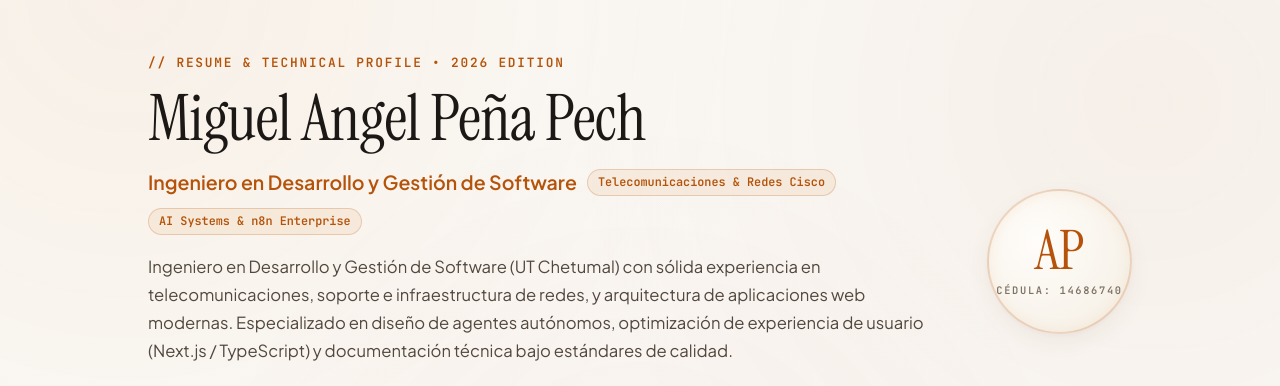
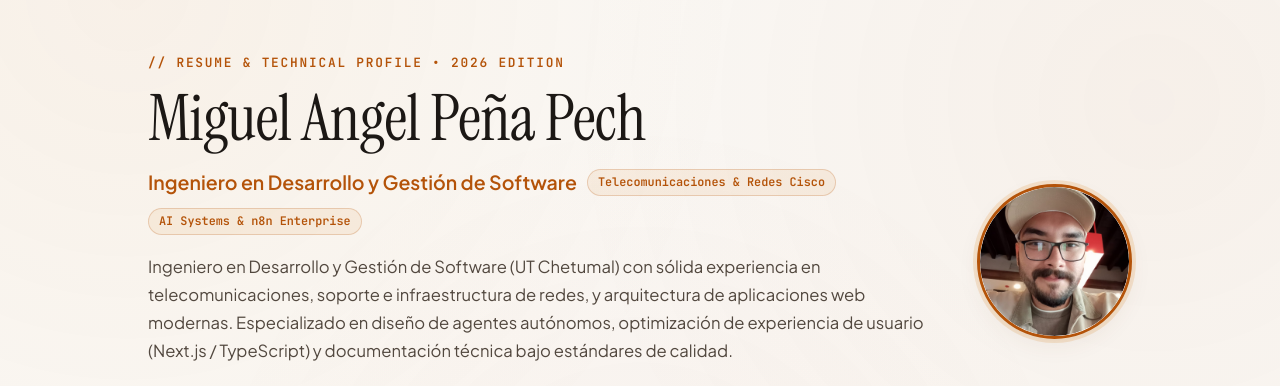
Before and after one commit to King1Angel/ANGEL-CV2026, a plain HTML site: page index.html in a window 1280 px wide. Shown: the part 74-460 px from the top of the page. Drawn offline with Linux system fonts and the light colour scheme.

Commit message:
feat(profile): replace monogram and cedula label with profile photo in hero

```diff
--- a/index.html
+++ b/index.html
@@ -365,37 +365,33 @@
       color: var(--ochre-primary);
     }
 
-    /* Monogram Seal */
+    /* Profile Photo Seal */
     .avatar-seal {
-      width: 145px;
-      height: 145px;
+      width: 155px;
+      height: 155px;
       border-radius: 50%;
-      border: 2px solid var(--border-warm);
-      background: radial-gradient(circle at 35% 35%, #fffdfa 0%, #f4eee3 100%);
+      border: 3px solid var(--ochre-primary);
+      background: var(--bg-card);
       display: flex;
-      flex-direction: column;
       align-items: center;
       justify-content: center;
-      box-shadow: var(--shadow-md), inset 0 0 15px rgba(217, 119, 6, 0.08);
+      box-shadow: var(--shadow-md), 0 0 0 4px rgba(217, 119, 6, 0.15);
       position: relative;
-    }
-    [data-theme="dark"] .avatar-seal {
-      background: radial-gradient(circle at 35% 35%, #2a221b 0%, #14100d 100%);
-    }
-    .avatar-monogram {
-      font-family: var(--font-display);
-      font-size: 3.4rem;
-      color: var(--ochre-primary);
-      line-height: 1;
-    }
-    .avatar-year {
-      font-family: var(--font-mono);
-      font-size: 0.65rem;
-      letter-spacing: 0.16em;
-      color: var(--text-dim);
-      margin-top: 4px;
-      text-transform: uppercase;
-      font-weight: 600;
+      overflow: hidden;
+      flex-shrink: 0;
+      transition: transform 0.25s ease, box-shadow 0.25s ease;
+    }
+    .avatar-seal:hover {
+      transform: scale(1.03);
+      box-shadow: var(--shadow-lg), 0 0 0 6px rgba(217, 119, 6, 0.25);
+    }
+    .avatar-photo {
+      width: 100%;
+      height: 100%;
+      object-fit: cover;
+      object-position: center 20%;
+      display: block;
+      border-radius: 50%;
     }
 
     /* Section Structure */
@@ -1157,8 +1153,7 @@
         </div>
 
         <div class="avatar-seal">
-          <div class="avatar-monogram">AP</div>
-          <div class="avatar-year" data-i18n="hero.license">CÉDULA: 14686740</div>
+          <img src="assets/profile.jpg" alt="Ing. Miguel Angel Peña Pech" class="avatar-photo" />
         </div>
       </div>
     </section>
```
Also changed, not shown: assets/profile.jpg (added).
